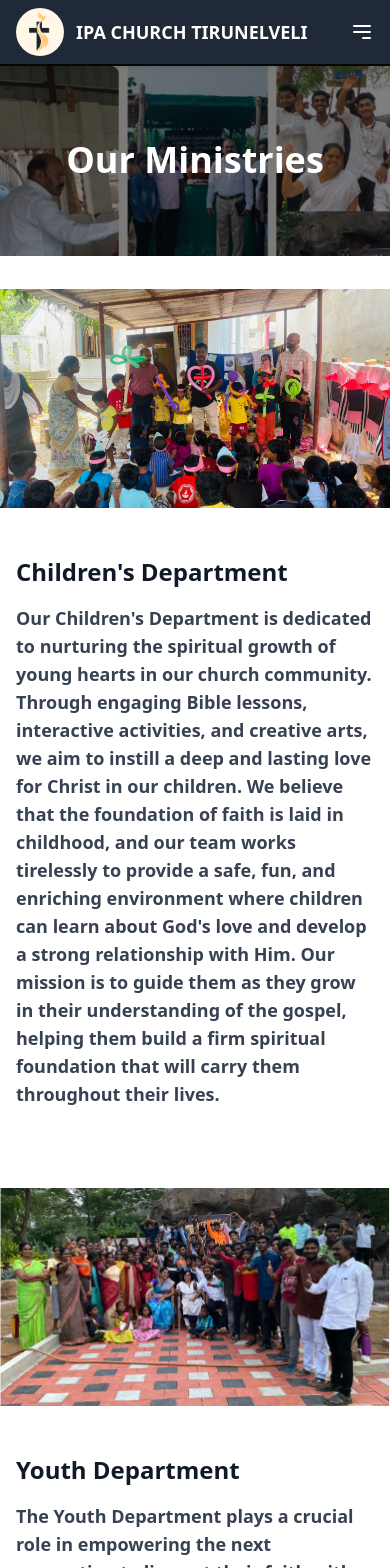
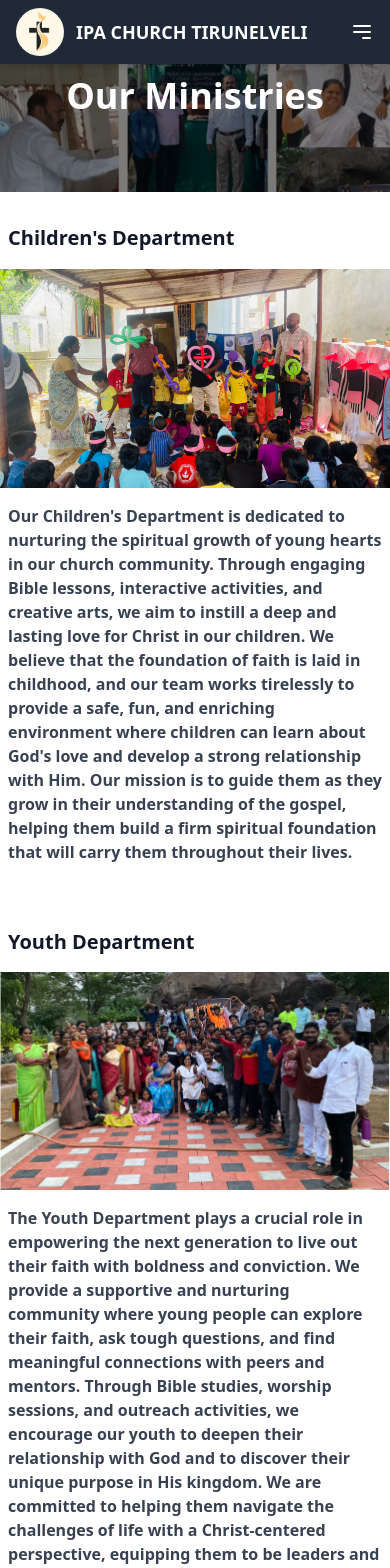
Before and after one commit to vignesh-pothan/IPA_Church, a React (Create React App) app: page /ministries in a window 390 px wide. Shown: the top 1568 px of the page. Built offline with nearby package versions, Linux system fonts and the light colour scheme.

Commit message:
changes done

```diff
--- a/src/pages/OurMinistries.js
+++ b/src/pages/OurMinistries.js
@@ -95,7 +95,8 @@ const ministries = [
 
 const OurMinistries = () => {
   return (
-    <div className="py-16 ">
+    <div>
+      {/* Remove padding on smaller screens */}
       <div className="relative mb-8">
         <img
           src="/every.png"
@@ -114,20 +115,40 @@ const OurMinistries = () => {
             key={index}
             className="flex flex-col md:flex-row items-center gap-8 md:gap-12"
           >
-            <div className="w-screen md:w-1/2 overflow-hidden">
+            {/* Small screens layout */}
+            <div className="flex flex-col md:hidden w-screen mx-auto">
+              {/* Full width on small screens */}
+              <h2 className="text-xl sm:text-2xl font-bold mb-4 px-2">
+                {ministry.title}
+              </h2>
+              <img
+                src={ministry.image}
+                alt={ministry.title}
+                className="w-screen h-auto object-cover mb-4"
+              />
+              <p className="text-gray-700 text-base sm:text-lg font-semibold px-2">
+                {ministry.content}
+              </p>
+            </div>
+
+            {/* Medium and larger screens layout */}
+            <div className="hidden md:flex md:flex-row items-center w-full">
+              <div className="md:w-1/2 overflow-hidden">
                 <img
                   src={ministry.image}
                   alt={ministry.title}
                   className="w-full h-auto object-cover"
                 />
+                {/* Start image from the left */}
               </div>
-            <div className="w-screen md:w-1/2 p-4">
+              <div className="md:w-1/2 p-6">
                 <h2 className="text-2xl sm:text-3xl md:text-4xl font-bold mb-4">
                   {ministry.title}
                 </h2>
                 <p className="text-gray-700 text-lg sm:text-xl md:text-2xl font-semibold">
                   {ministry.content}
                 </p>
+              </div>
             </div>
           </div>
         ))}
```
Lines whose indentation alone changed are shown as unchanged.
